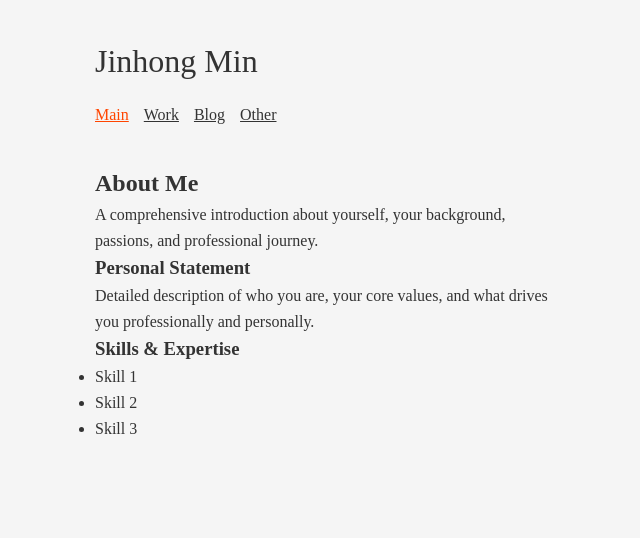
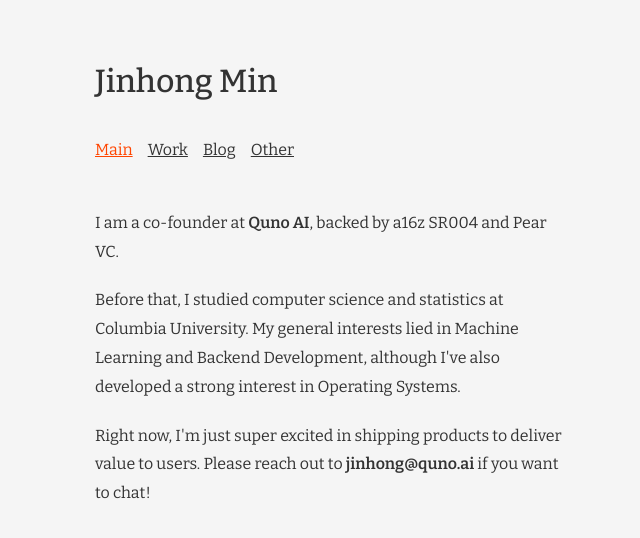
Before and after one commit to jinhongee/my-website, a Flask app: page / in a window 1280 px wide. Shown: the top 538 px of the page, without its empty margins (309-949 px from the left). Run offline with Flask 3, Linux system fonts and the light colour scheme.

Commit message:
password function, content fillup etc

```diff
--- a/app.py
+++ b/app.py
@@ -1,3 +1,4 @@
+from flask import Flask, render_template, request, redirect, url_for
 from flask import Flask, render_template
 
 app = Flask(__name__)
@@ -23,5 +24,41 @@ def other():
     return render_template('other.html')
 
 
+BLOG_PASSWORD = 'jinhongee'  # Change to a strong password
+
+
+@app.route('/blog/essay1', methods=['GET', 'POST'])
+def essay1():
+    if request.method == 'POST':
+        password = request.form.get('password')
+        if password == BLOG_PASSWORD:
+            return render_template('essays/essay1.html')
+        else:
+            return render_template('password_prompt.html', error='Incorrect password')
+    return render_template('password_prompt.html')
+
+
+@app.route('/blog/essay2', methods=['GET', 'POST'])
+def essay2():
+    if request.method == 'POST':
+        password = request.form.get('password')
+        if password == BLOG_PASSWORD:
+            return render_template('essays/essay2.html')
+        else:
+            return render_template('password_prompt.html', error='Incorrect password')
+    return render_template('password_prompt.html')
+
+
+@app.route('/blog/essay3', methods=['GET', 'POST'])
+def essay3():
+    if request.method == 'POST':
+        password = request.form.get('password')
+        if password == BLOG_PASSWORD:
+            return render_template('essays/essay3.html')
+        else:
+            return render_template('password_prompt.html', error='Incorrect password')
+    return render_template('password_prompt.html')
+
+
 if __name__ == '__main__':
-    app.run(debug=True)
+    app.run(host='0.0.0.0', port=3000, debug=True)
--- a/static/styles.css
+++ b/static/styles.css
@@ -1,18 +1,64 @@
 * {
+  padding: 0;
   margin: 0;
-  padding: 0;
   box-sizing: border-box;
   background-color: #f5f5f5;
 }
 
+.bitter-clean {
+  font-family: "Bitter", serif;
+  font-optical-sizing: auto;
+  font-weight: 400;
+  font-style: normal;
+}
+
 body {
-  font-family: 'Times New Roman', Times, serif;
+  font-family: "Bitter", sans-serif;
   line-height: 1.6;
   color: #333;
 }
 
 header {
+    margin-top: 20px;
+  margin-bottom: 30px;
+}
+
+section {
+    display: flex;
+    flex-direction: column;
+    gap: 20px;
+}
+
+.history {
   margin-bottom: 20px;
+}
+.section-title {
+    font-size: 1.4rem;
+    font-weight: 500;
+    margin-bottom: 25px;
+
+}
+
+section p {
+  line-height: 1.8
+}
+
+.password-prompt > h2 {
+        font-size: 1.4rem;
+          font-weight: 500;
+}
+
+span a {
+  text-decoration: none;
+  color: #333;
+  font-weight: 600;
+}
+
+h3 {
+  font-size: 1rem;
+  font-style: italic;
+  font-weight: 500;
+  margin-bottom: 5px;
 }
 
 .container {
@@ -26,17 +72,18 @@ header {
   padding: 1rem 0;
 }
 
-.flex {
+.navbox {
   display: flex;
   flex-direction: column;
   align-items: flex-start;
+  gap: 15px;
 }
 
-nav h1 {
+.navbox h1 {
   margin-bottom: 15px;
 }
 
-nav h1 a {
+.navbox h1 a {
   font-size: 2rem;
   font-weight: 500;
   /* text-transform: uppercase; */
@@ -70,3 +117,13 @@ footer {
   bottom: 0;
   width: 100%;
 }
+
+.work-history {
+  display: flex;
+  flex-direction: column;
+  gap: 20px;
+}
+
+section div ul {
+  margin-left: 10px;
+}
--- a/templates/base.html
+++ b/templates/base.html
@@ -5,20 +5,24 @@
   <meta charset="UTF-8">
   <meta name="viewport" content="width=device-width, initial-scale=1.0">
   <title>{% block title %}Jinhong Min{% endblock %}</title>
+  <link rel="preconnect" href="https://fonts.googleapis.com">
+  <link rel="preconnect" href="https://fonts.gstatic.com" crossorigin>
+  <link
+    href="https://fonts.googleapis.com/css2?family=Bitter:ital,wght@0,100..900;1,100..900&family=Outfit:wght@100..900&family=Roboto+Flex:opsz,wght@8..144,100..1000&display=swap"
+    rel="stylesheet">
   <link rel="stylesheet" href="{{ url_for('static', filename='styles.css') }}">
   {% block extra_head %}{% endblock %}
 </head>
 
-<body class="container">
+<body class="container bitter-clean">
   <header>
     <div>
-      <nav class="flex flex-col">
+      <nav class="navbox">
         <h1><a href="/">Jinhong Min</a></h1>
         <div>
           <a href="/" {% if request.path=='/' %}class="active" {% endif %}>Main</a>
           <a href="/work" {% if request.path=='/work' %}class="active" {% endif %}>Work</a>
-          <a href="/blog" {% if request.path=='/blog' %}class="active" {% endif %}>Blog</a>
-          <a href="/other" {% if request.path=='/other' %}class="active" {% endif %}>Other</a>
+          <a href="/blog" {% if request.path.startswith('/blog') %}class="active" {% endif %}>Blog</a>          <a href="/other" {% if request.path=='/other' %}class="active" {% endif %}>Other</a>
         </div>
       </nav>
     </div>
--- a/templates/index.html
+++ b/templates/index.html
@@ -4,19 +4,9 @@
 
 {% block content %}
 <section id="main">
-    <h2>About Me</h2>
-    <p>A comprehensive introduction about yourself, your background, passions, and professional journey.</p>
-    <div class="bio">
-        <h3>Personal Statement</h3>
-        <p>Detailed description of who you are, your core values, and what drives you professionally and personally.</p>
-    </div>
-    <div class="skills">
-        <h3>Skills & Expertise</h3>
-        <ul>
-            <li>Skill 1</li>
-            <li>Skill 2</li>
-            <li>Skill 3</li>
-        </ul>
-    </div>
+    <p>I am a co-founder at <span><a href="https://quno.ai">Quno AI</a></span>, backed by a16z SR004 and Pear VC.</p>
+    <p>Before that, I studied computer science and statistics at Columbia University. My general interests lied in Machine Learning and Backend Development, although I've also developed a strong
+    interest in Operating Systems.</p>
+    <p>Right now, I'm just super excited in shipping products to deliver value to users. Please reach out to <span><a href="mailto:jinhong@quno.ai">jinhong@quno.ai</a></span> if you want to chat!</p>
 </section>
 {% endblock %}
--- a/templates/other.html
+++ b/templates/other.html
@@ -4,7 +4,6 @@
 
 {% block content %}
 <section id="other">
-  <h2>Other Information</h2>
-  <p>Additional content or miscellaneous information.</p>
+  <p>Basically things that I like or think are cool.</p>
 </section>
 {% endblock %}
```
Also changed, not shown: templates/blog.html (+11 -7 lines), templates/essays/essay1.html (added, +10 -0 lines), templates/essays/essay2.html (added, +10 -0 lines), templates/essays/essay3.html (added, +10 -0 lines), templates/password_prompt.html (added, +18 -0 lines), templates/work.html (+31 -11 lines).
